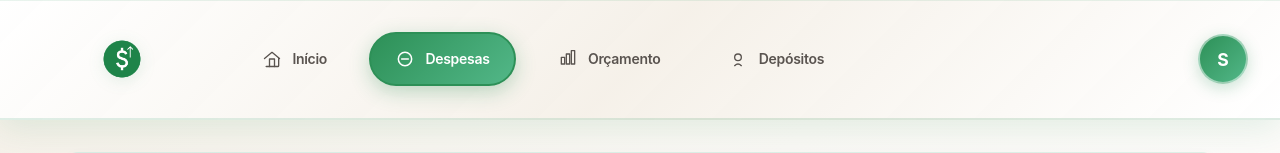
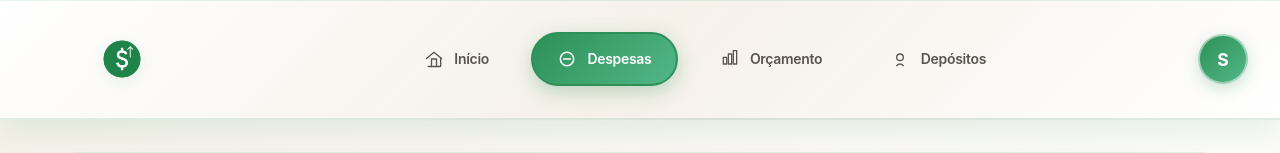
Before and after one commit to AlexandreFomichov/SaveUp, a React (Vite) app: page /despesas in a window 1280 px wide. Shown: the top 153 px of the page. Built offline with nearby package versions, Linux system fonts and the light colour scheme; no server answers; sample sign-in values are in the browser's storage.

Commit message:
Uptade desktop version

```diff
--- a/src/componentes/Navegacao.css
+++ b/src/componentes/Navegacao.css
@@ -14,7 +14,7 @@
   margin: 0 auto;
   padding: 1.2rem 2rem;
   display: flex;
-  justify-content: flex-start;
+  justify-content: space-between;
   align-items: center;
   gap: 1.5rem;
 }
@@ -25,12 +25,11 @@
 
 .nav-container .nav-tabs {
   flex: 1;
-  justify-content: flex-start;
+  justify-content: center;
 }
 
 .nav-container .nav-user {
   flex-shrink: 0;
-  margin-left: auto;
 }
 
 .nav-logo {
```
